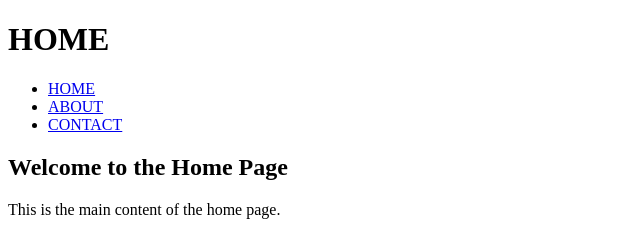
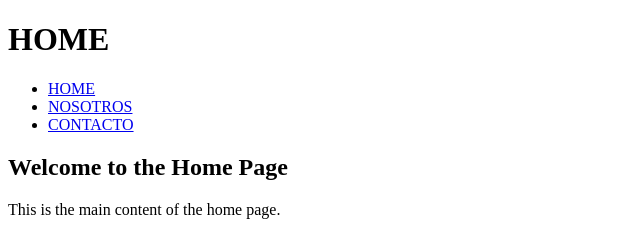
Before and after one commit to jam3s13/prueba3_git_local, a plain HTML site: page index.html in a window 1280 px wide. Shown: the top 234 px of the page, 0-640 px from the left. Drawn offline with Linux system fonts and the light colour scheme.

Commit message:
Indexación de nostros

```diff
--- a/index.html
+++ b/index.html
@@ -11,8 +11,8 @@
         <nav>
             <ul>
                 <li><a href="index.html">HOME</a></li>
-                <li><a href="about.html">ABOUT</a></li>
-                <li><a href="contacto.html">CONTACT</a></li>
+                <li><a href="nosotros.html">NOSOTROS</a></li>
+                <li><a href="contacto.html">CONTACTO</a></li>
             </ul>
     </header>
 
```
